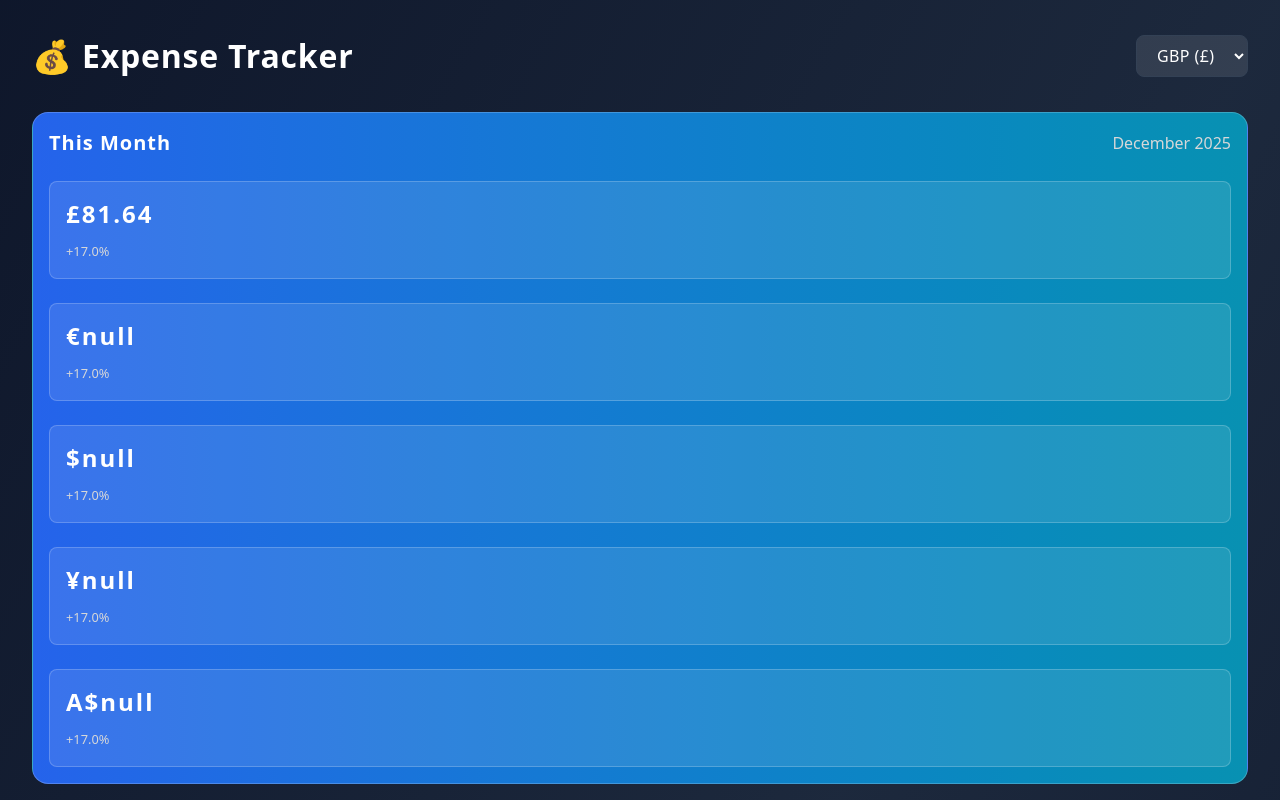
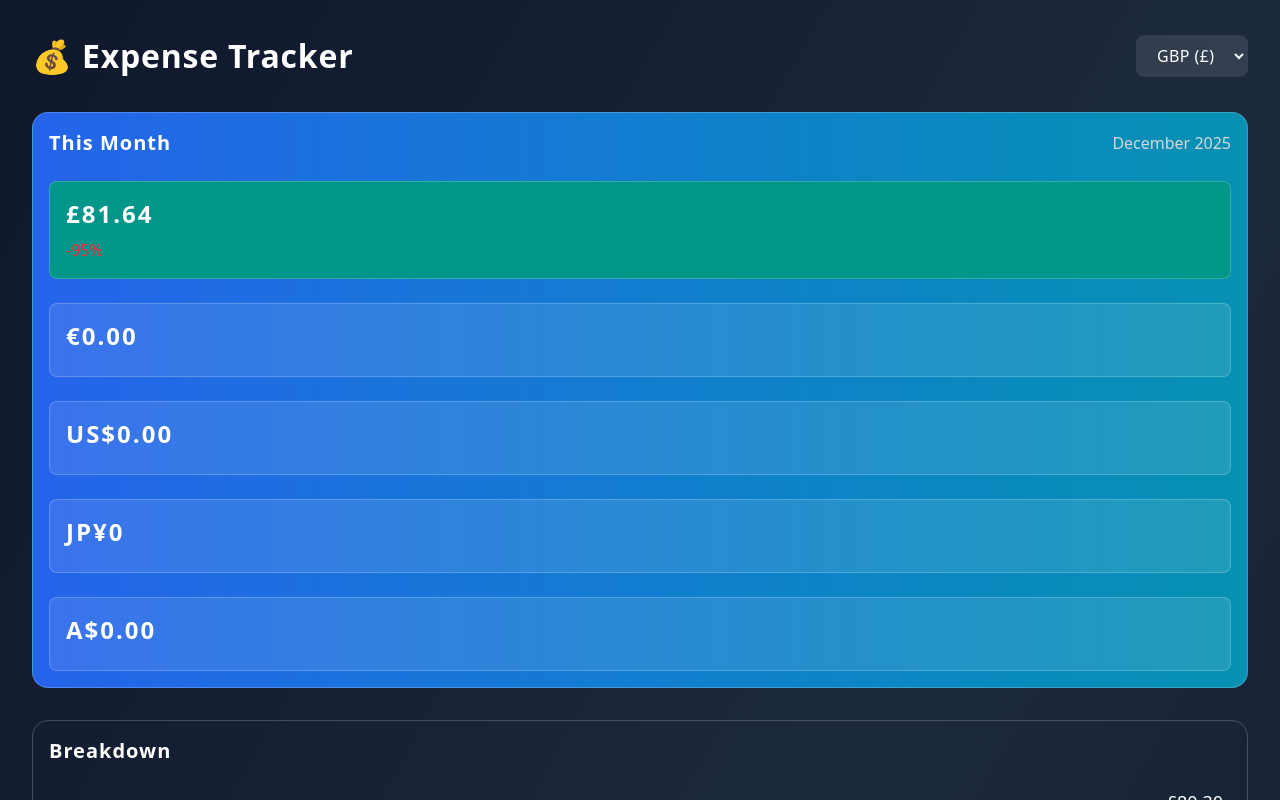
Before and after one commit to A-Karim2003/Expense-Tracker, a React (Vite) app: page / in a window 1280 px wide. Shown: the top 800 px of the page. Built offline with nearby package versions, Linux system fonts and the light colour scheme; no server answers; data requests are answered from the project's data file.

Commit message:
feat: integrated month-over-month percentage change with UI displaying colour based on increase/decrease

```diff
--- a/src/Sections/ThisMonthSection.jsx
+++ b/src/Sections/ThisMonthSection.jsx
@@ -7,6 +7,10 @@ import { useEffect, useState } from "react";
 import { fetchCurrencyTypes } from "../features/currencies/currenciesSlice";
 import LoadingSpinner from "../components/LoadingSpinner";
 import useConvertCurrency from "../hooks/useConvertCurrency";
+import formatCurrency from "../utils/formatCurrency";
+import getMonthlyExpenses from "../utils/getMonthlyExpenses";
+import getTotalMonthlySpending from "../utils/getTotalMonthlySpending";
+import calculatePercentage from "../utils/calculatePercentage";
 
 function ThisMonthSection() {
   const dispatch = useDispatch();
@@ -23,14 +27,14 @@ function ThisMonthSection() {
   const [convertedAmountsStatus, setConvertedAmountsStatus] = useState("idle");
 
   const currMonth = new Date().getMonth() + 1;
-  const currentMonth = expenses.filter((expense) => {
-    const month = new Date(expense.date).getMonth() + 1;
-    return month === currMonth && expense;
-  });
+  const prevMonth = currMonth - 1;
+  const totalCurrMonthSpending = getTotalMonthlySpending(expenses, currMonth);
+  const totalPrevMonthSpending = getTotalMonthlySpending(expenses, prevMonth);
 
-  const totalCurrMonthSpending = currentMonth.reduce((acc, transaction) => {
-    return (acc += transaction.amount);
-  }, 0);
+  const percentageChange = calculatePercentage(
+    totalCurrMonthSpending,
+    totalPrevMonthSpending
+  );
 
   useEffect(() => {
     dispatch(fetchCurrencyTypes());
@@ -87,12 +91,27 @@ function ThisMonthSection() {
 
       {isSuccessful &&
         Object.entries(convertedAmounts).map(([key, value]) => {
+          const formattedConvertedValue = formatCurrency(
+            value.convertedValue,
+            key
+          );
+
+          const isSelectedCurrency = key === "GBP";
+
           return (
-            <Card key={key}>
+            <Card
+              key={key}
+              className={`${isSelectedCurrency ? "bg-teal-600" : ""}`}
+            >
               <h3 className="text-white text-2xl font-bold tracking-[2px] mb-2">
-                {`${value.symbol}${value.convertedValue}`}
+                {`${formattedConvertedValue}`}
               </h3>
-              <Small text={"+17.0%"} />
+              <Small
+                text={isSelectedCurrency && `${percentageChange}%`}
+                className={`${
+                  percentageChange < 0 ? "text-red-500" : "text-green-500"
+                }`}
+              />
             </Card>
           );
         })}
--- a/src/components/Small.jsx
+++ b/src/components/Small.jsx
@@ -1,5 +1,9 @@
-function Small({ text }) {
-  return <small className="text-(--text-secondary) text-md">{text}</small>;
+function Small({ text, className }) {
+  return (
+    <small className={`${className} text-(--text-secondary) text-[16px]`}>
+      {text}
+    </small>
+  );
 }
 
 export default Small;
--- /dev/null
+++ b/src/features/user/userSlice.js
@@ -0,0 +1,19 @@
+import { createSlice } from "@reduxjs/toolkit";
+
+const initialState = {
+  status: "idle",
+  error: null,
+  user: {
+    id: 1,
+    name: "John Doe",
+    email: "john.doe@example.com",
+    currency: "GBP",
+    monthlyBudget: 5500,
+  },
+};
+
+const userSlice = createSlice({
+  name: "user",
+  initialState,
+  extraReducers(builder) {},
+});
--- a/src/hooks/useConvertCurrency.js
+++ b/src/hooks/useConvertCurrency.js
@@ -17,7 +17,7 @@ export default function useConvertCurrency() {
 
       const { rates } = await res.json();
       const result = (amount * rates[to]).toFixed(2);
-      return result;
+      return Number(result);
     } catch (e) {
       console.error(e.message);
       return null;
--- /dev/null
+++ b/src/utils/calculatePercentage.js
@@ -0,0 +1,5 @@
+function calculatePercentage(newValue, oldValue) {
+  return Math.round(((newValue - oldValue) / oldValue) * 100);
+}
+
+export default calculatePercentage;
--- /dev/null
+++ b/src/utils/formatCurrency.js
@@ -0,0 +1,8 @@
+export default function formatCurrency(amount, currencyCode) {
+  const formattedCurrency = Intl.NumberFormat("en-GB", {
+    style: "currency",
+    currency: currencyCode,
+  }).format(amount);
+
+  return formattedCurrency;
+}
--- a/src/utils/formatCurrentMonth.js
+++ b/src/utils/formatCurrentMonth.js
@@ -1,3 +1,7 @@
+/**
+ * @returns {String} - returns formatted month similar to |December 2025|
+ */
+
 export default function formatCurrentMonth() {
   const date = new Date();
 
--- /dev/null
+++ b/src/utils/getMonthlyExpenses.js
@@ -0,0 +1,14 @@
+/**
+ * @param {Array<object>} expenses - These are expenses from http://localhost:9000/expenses
+ * @param {*} targetMonth - The month to filter by (1–12).
+ * @returns {Array<Object>} A list of expenses that match the given month.
+ */
+
+function getMonthlyExpenses(expenses, targetMonth) {
+  return expenses.filter((expense) => {
+    const month = new Date(expense.date).getMonth() + 1;
+    return month === targetMonth && expense;
+  });
+}
+
+export default getMonthlyExpenses;
--- /dev/null
+++ b/src/utils/getTotalMonthlySpending.js
@@ -0,0 +1,18 @@
+import getMonthlyExpenses from "./getMonthlyExpenses";
+
+/**
+ *
+ * @param {Array<object>} expenses
+ * @param {Number} currMonth
+ * @returns {Number} - Total amount spent in the month
+ */
+
+function getTotalMonthlySpending(expenses, target) {
+  const monthlyExpenses = getMonthlyExpenses(expenses, target);
+
+  return monthlyExpenses.reduce((acc, transaction) => {
+    return (acc += transaction.amount);
+  }, 0);
+}
+
+export default getTotalMonthlySpending;
```
